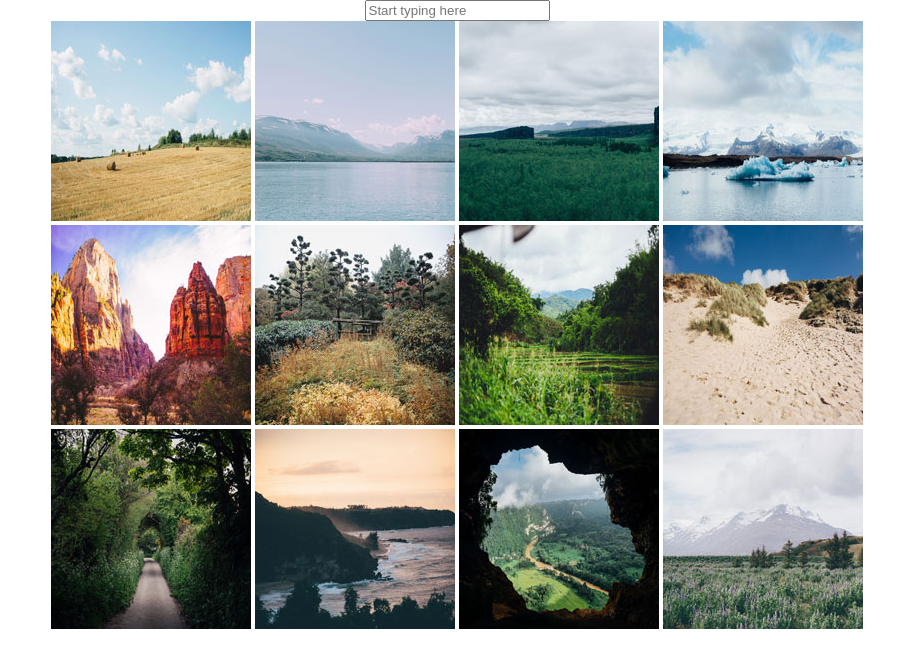
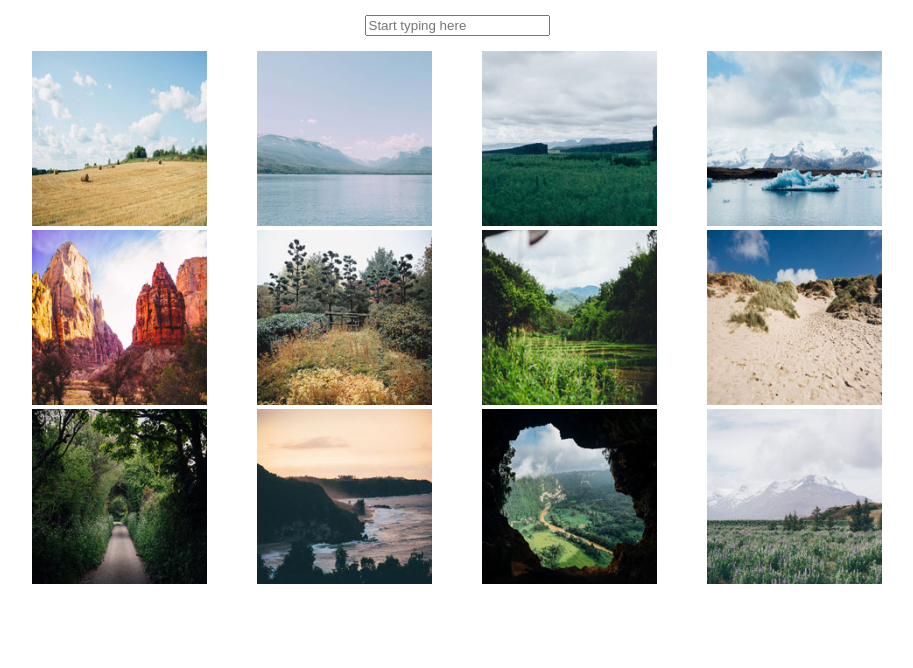
Before and after one commit to chrislee-webdev/TechDegree-Unit-5, a plain HTML site: page index.html in a window 1280 px wide. Shown: the whole page, without its empty margins (183-1096 px from the left). Drawn offline with nearby package versions, Linux system fonts and the light colour scheme.

Commit message:
implemented plugins
Working on layout

```diff
--- a/css/main.css
+++ b/css/main.css
@@ -3,11 +3,25 @@ box-sizing: border-box;
 }
 
 body{
-    width:75%;
+    width:850px;
     margin:auto;
-    text-align: center;
+    text-align:center;
+
 }
 
-.sorting_list{
+#search{
+    margin-top:15px;
+    margin-bottom:15px;
+}
 
+.container{
+    display: flex;
+    flex-wrap: wrap;
+    flex-direction: row;
+    justify-content: space-between;
 }
+
+img{
+    height:175px;
+    width:175px;
+}
--- a/index.html
+++ b/index.html
@@ -12,14 +12,9 @@
 
 <body>
 
-    <!--<div class="search">
-      <input type="search" placeholder="Search here">
-    </div>
-  -->
-
     <input id="search" name="search" placeholder="Start typing here" type="text" data-list=".sorting_list">
 
-    <div class='sorting_list'>
+    <div class='sorting_list container'>
       <a href="images/01.jpg" data-lightbox="image" data-title="Hay Bales
       I love hay bales. Took this snap on a drive through the countryside past some straw fields."><img src="images/thumbnails/01.jpg"></a>
 
@@ -31,9 +26,7 @@
 
       <a href="images/04.jpg" data-lightbox="image" data-title="Iceberg
       It was amazing to see an iceberg up close, it was so cold but didn’t snow today."><img src="images/thumbnails/04.jpg"></a>
-    </div>
 
-    <div class="sorting_list">
       <a href="images/05.jpg" data-lightbox="image" data-title="Desert The red cliffs were beautiful. It was really hot in the desert but we did a lot of walking through the canyons."><img src="images/thumbnails/05.jpg"></a>
 
       <a href="images/06.jpg" data-lightbox="image" data-title="Fall Fall is coming, I love when the leaves on the trees start to change color."><img src="images/thumbnails/06.jpg"></a>
@@ -41,9 +34,7 @@
       <a href="images/07.jpg" data-lightbox="image" data-title="Plantation I drove past this plantation yesterday, everything is so green!"><img src="images/thumbnails/07.jpg"></a>
 
       <a href="images/08.jpg" data-lightbox="image" data-title="Dunes My summer vacation to the Oregon Coast. I love the sandy dunes!"><img src="images/thumbnails/08.jpg"></a>
-    </div>
 
-    <div class="sorting_list">
       <a href="images/09.jpg" data-lightbox="image" data-title="Countryside Lane We enjoyed a quiet stroll down this countryside lane."><img src="images/thumbnails/09.jpg"></a>
 
       <a href="images/10.jpg" data-lightbox="image" data-title="Sunset Sunset at the coast! The sky turned a lovely shade of orange."><img src="images/thumbnails/10.jpg"></a>
@@ -65,7 +56,10 @@
 <script src="js/jquery.hideseek.min.js"></script>
 
 <script>
-  $('#search').hideseek();
+  $('#search').hideseek({
+    highlight:true,
+    attribute: 'data-title'
+  });
 </script>
 
 </body>
```
